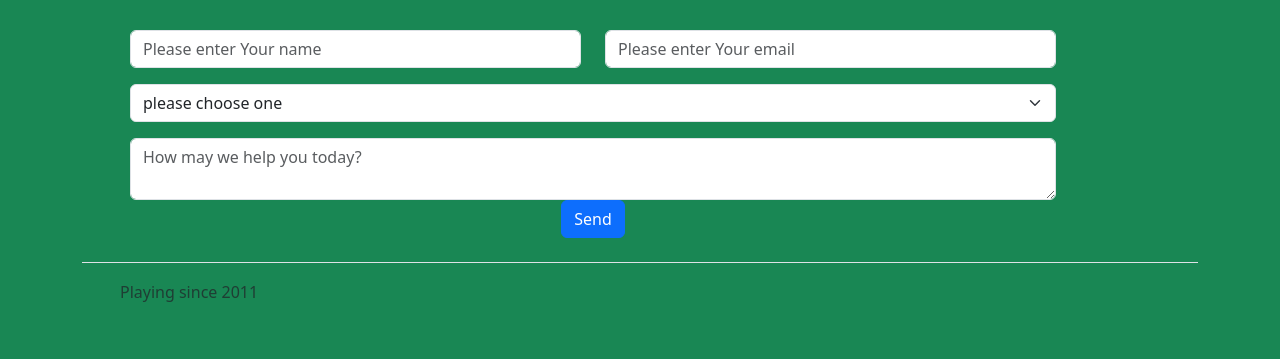
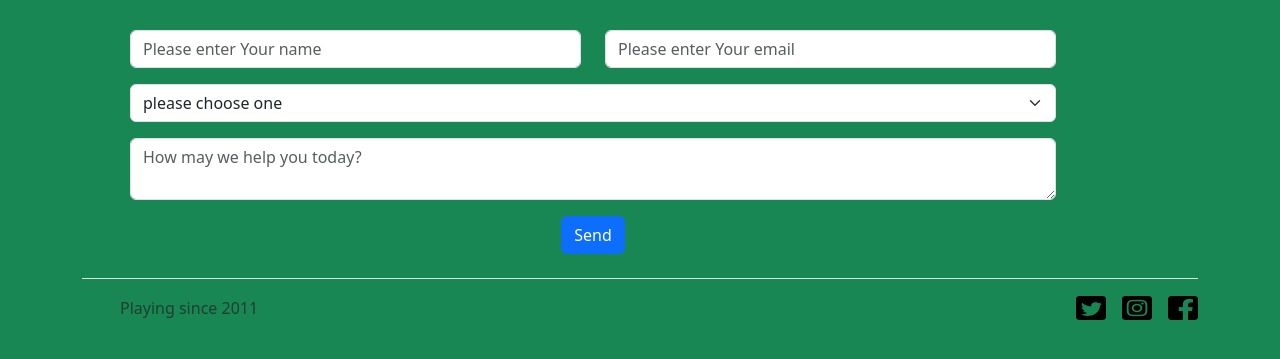
Before and after one commit to sotne/final_project-Flask, a Flask app: page /contactus in a window 1280 px wide. Shown: the part 256-615 px from the top of the page. Run offline with Flask 3, Linux system fonts and the light colour scheme.

Commit message:
fixed the footer and added some space to the send button in contact

```diff
--- a/app/templates/Footer.html
+++ b/app/templates/Footer.html
@@ -8,9 +8,18 @@
       </div>
 
       <ul class="nav col-md-4 justify-content-end list-unstyled d-flex">
-        <li class="ms-3"><a class="text-muted" href="https://twitter.com/bosmaccabirfc?s=11&t=Y9teMcBwucC9m6ZrCLUOtA"><svg class="bi" width="24" height="24"><use xlink:href="#twitter"></use></svg></a></li>
-        <li class="ms-3"><a class="link-dark" href="https://instagram.com/bostonmaccabi?igshid=YmMyMTA2M2Y="><svg class="bi" width="24" height="24"><use xlink:href="#instagram"></use></svg></a></li>
-        <li class="ms-3"><a class="text-muted" href="https://www.facebook.com/BostonMaccabiRugby/?ref=page_internal"><svg class="bi" width="24" height="24"><use xlink:href="#facebook"></use></svg></a></li>
-      </ul>
+        <li>
+            <a class="navbar-brand" href="https://twitter.com/bosmaccabirfc?s=11&t=Y9teMcBwucC9m6ZrCLUOtA">
+            <img src="{{ url_for('static', filename='images/twitter.png') }}" alt="Logo" width="30" height="24" class="d-inline-block align-text-top"></a>
+        </li class="ms-3">
+        <li class="ms-3">
+            <a class="navbar-brand" href="https://instagram.com/bostonmaccabi?igshid=YmMyMTA2M2Y=">
+            <img src="{{ url_for('static', filename='images/instagram.png') }}" alt="Logo" width="30" height="24" class="d-inline-block align-text-top"></a>
+        </li>
+        <li class="ms-3">
+            <a class="navbar-brand" href="https://www.facebook.com/BostonMaccabiRugby/?ref=page_internal">
+            <img src="{{ url_for('static', filename='images/facebook.png') }}" alt="Logo" width="30" height="24" class="d-inline-block align-text-top"></a>
+        </li>
+    </ul>
     </footer>
   </div>
--- a/app/templates/contactus.html
+++ b/app/templates/contactus.html
@@ -40,7 +40,7 @@
                 </div>
                 <div class="row">
                     <div class="col-md-12">
-                        <div class="md-form">
+                        <div class="md-form mb-3">
                             <textarea type="text" id="message" name="body" rows="2" class="form-control md-textarea" placeholder="How may we help you today?"></textarea>
                         </div>
                     </div>
```
